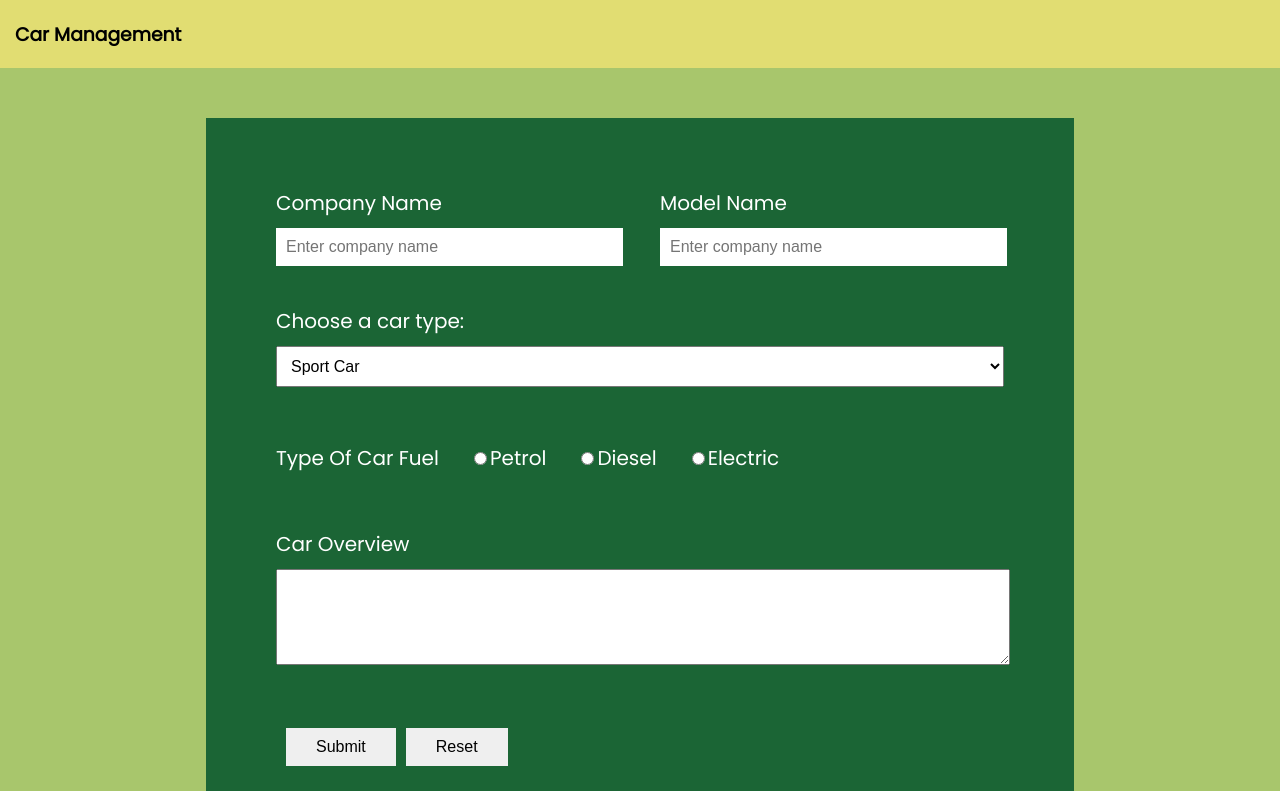
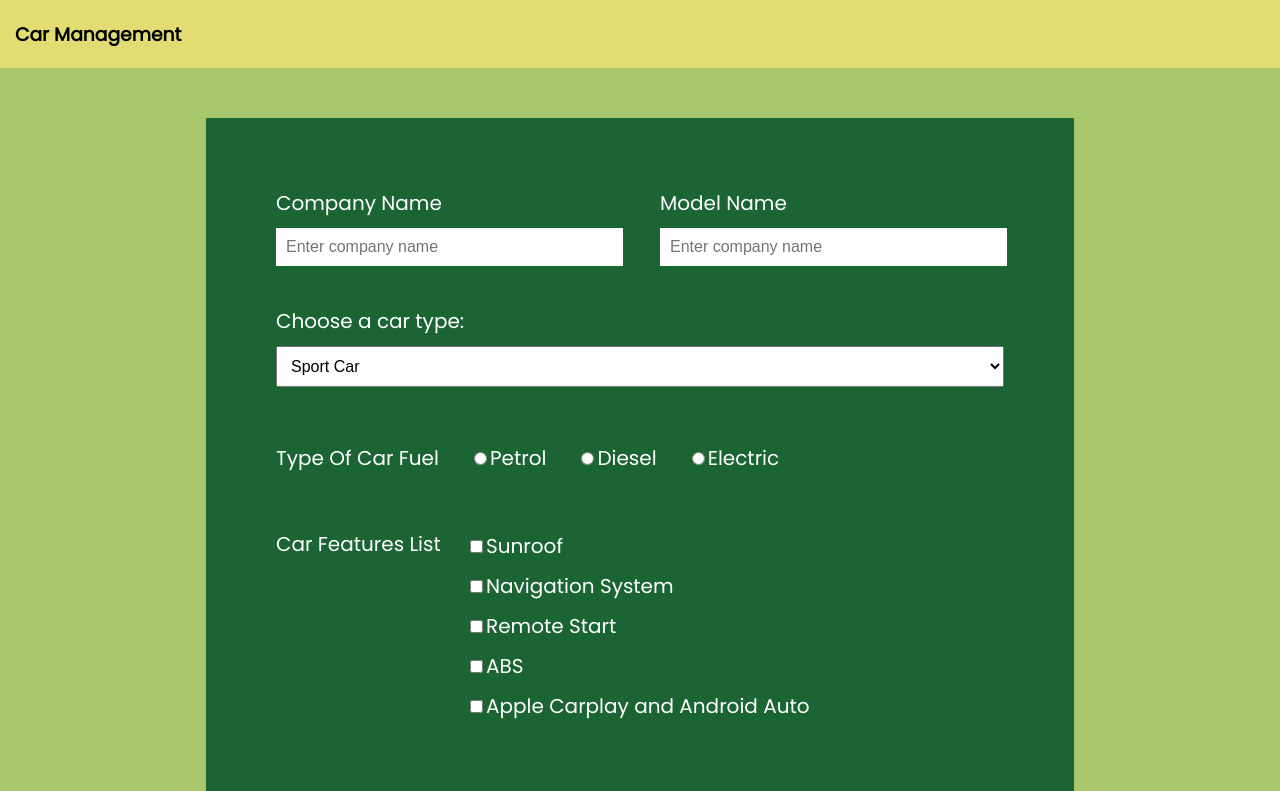
Before and after one commit to yashdobariya-scaletech/React-Curd, a React (Create React App) app: page / in a window 1280 px wide. Shown: the top 791 px of the page. Built offline with nearby package versions, Linux system fonts and the light colour scheme.

Commit message:
update code

```diff
--- a/src/App.js
+++ b/src/App.js
@@ -12,7 +12,8 @@ class App extends Component {
       carData: {
         carName: "",
         modelName: "",
-        carType: "sport-car",
+        carType: "Sport Car",
+        featureList: [],
         carFule: "",
         carOverview: "",
       },
@@ -71,7 +72,8 @@ class App extends Component {
       carData: {
         carName: "",
         modelName: "",
-        carType: "sport-car",
+        carType: "Sport Car",
+        featureList: [],
         carFule: "",
         carOverview: "",
       },
@@ -124,6 +126,7 @@ class App extends Component {
         carName: "",
         modelName: "",
         carType: "",
+        featureList: [],
         carFule: "",
         carOverview: "",
       },
@@ -143,6 +146,7 @@ class App extends Component {
     const target = e.target;
     let name = target.name;
     const value = target.value;
+    const featureList = [...carData.featureList];
     // this.validateInputField(fieldname, e);
     if (
       target.type === "text" ||
@@ -154,10 +158,14 @@ class App extends Component {
     }
 
     if (target.type === "checkbox") {
-      console.log(value, "chek");
-      carData.featureList.push([name]);
-      // console.log(carData.featureList.length, "data");
+      if (!featureList.includes(name)) {
+        featureList.push(name);
+      } else {
+        featureList.splice(name, 1);
+      }
+      console.log(featureList, "chek");
     }
+    carData.featureList = featureList;
 
     this.setState({
       carData,
--- a/src/components/Button.js
+++ b/src/components/Button.js
@@ -2,7 +2,6 @@ import React from "react";
 
 export default function Button(props) {
   const isUpdate = props.isEdit;
-  console.log(isUpdate, "isUpdate");
 
   const submitButton = (
     <button type="submit" value="Submit" className="">
--- a/src/components/CheckboxInput.js
+++ b/src/components/CheckboxInput.js
@@ -7,7 +7,7 @@ export default function CheckboxInput(props) {
         <label className="">{props.lable}</label>
         <label className="ml mt">
           <input
-            checked={props.fieldValue.sunroof}
+            checked={props.fieldValue.includes("sunroof")}
             name="sunroof"
             type="checkbox"
             onChange={(e) => props.updateInputField(props.fieldName, e)}
@@ -20,7 +20,7 @@ export default function CheckboxInput(props) {
             name="navigationSystem"
             type="checkbox"
             onChange={(e) => props.updateInputField(props.fieldName, e)}
-            checked={props.fieldValue.navigationSystem}
+            checked={props.fieldValue.includes("navigationSystem")}
           />
           Navigation System
         </label>
@@ -30,7 +30,7 @@ export default function CheckboxInput(props) {
             name="remoteStart"
             type="checkbox"
             onChange={(e) => props.updateInputField(props.fieldName, e)}
-            checked={props.fieldValue.remoteStart}
+            checked={props.fieldValue.includes("remoteStart")}
           />
           Remote Start
         </label>
@@ -40,7 +40,7 @@ export default function CheckboxInput(props) {
             name="abs"
             type="checkbox"
             onChange={(e) => props.updateInputField(props.fieldName, e)}
-            checked={props.fieldValue.abs}
+            checked={props.fieldValue.includes("abs")}
           />
           ABS
         </label>
@@ -50,7 +50,7 @@ export default function CheckboxInput(props) {
             name="appleAndroid"
             type="checkbox"
             onChange={(e) => props.updateInputField(props.fieldName, e)}
-            checked={props.fieldValue.appleAndroid}
+            checked={props.fieldValue.includes("appleAndroid")}
           />
           Apple Carplay and Android Auto
         </label>
--- a/src/components/Dropdown.js
+++ b/src/components/Dropdown.js
@@ -8,13 +8,13 @@ export default function Dropdown(props) {
         value={props.fieldValue}
         onChange={(e) => props.updateInputField(props.fieldName, e)}
       >
-        <option value="hatchback">Hatchback</option>
-        <option value="sedan">Sedan</option>
-        <option value="mpv">MPV</option>
-        <option value="suv">SUV</option>
-        <option value="convertible">Convertible</option>
-        <option value="sport-car">Sport Car</option>
-        <option value="electric">Electric</option>
+        <option value="Hatchback">Hatchback</option>
+        <option value="Sedan">Sedan</option>
+        <option value="MPV">MPV</option>
+        <option value="SUV">SUV</option>
+        <option value="Convertible">Convertible</option>
+        <option value="Sport Car">Sport Car</option>
+        <option value="Electric">Electric</option>
       </select>
     </div>
   );
--- a/src/components/Form.js
+++ b/src/components/Form.js
@@ -60,6 +60,12 @@ export default function Form(props) {
           </p>
         }
 
+        <CheckboxInput
+          lable="Car Features List"
+          fieldName="featureList"
+          fieldValue={props.data.featureList}
+          updateInputField={props.updateInputField}
+        />
         {
           <p className="error">
             {!props.checkErrorField.featureList &&
--- a/src/components/Table.js
+++ b/src/components/Table.js
@@ -11,7 +11,7 @@ export default function Table(props) {
             <th>Model Name</th>
             <th>Choose a car type</th>
             <th>Type Of Car Fule</th>
-            {/* <th>Car Features List</th> */}
+            <th>Car Features List</th>
             <th>Car Overview</th>
             <th>Actions</th>
           </tr>
@@ -23,7 +23,7 @@ export default function Table(props) {
               <td>{car.modelName}</td>
               <td>{car.carType}</td>
               <td>{car.carFule}</td>
-              {/* <td>{car.featureList}</td> */}
+              <td>{car.featureList.join(", ")}</td>
               <td>{car.carOverview}</td>
               <td>
                 <button
```
